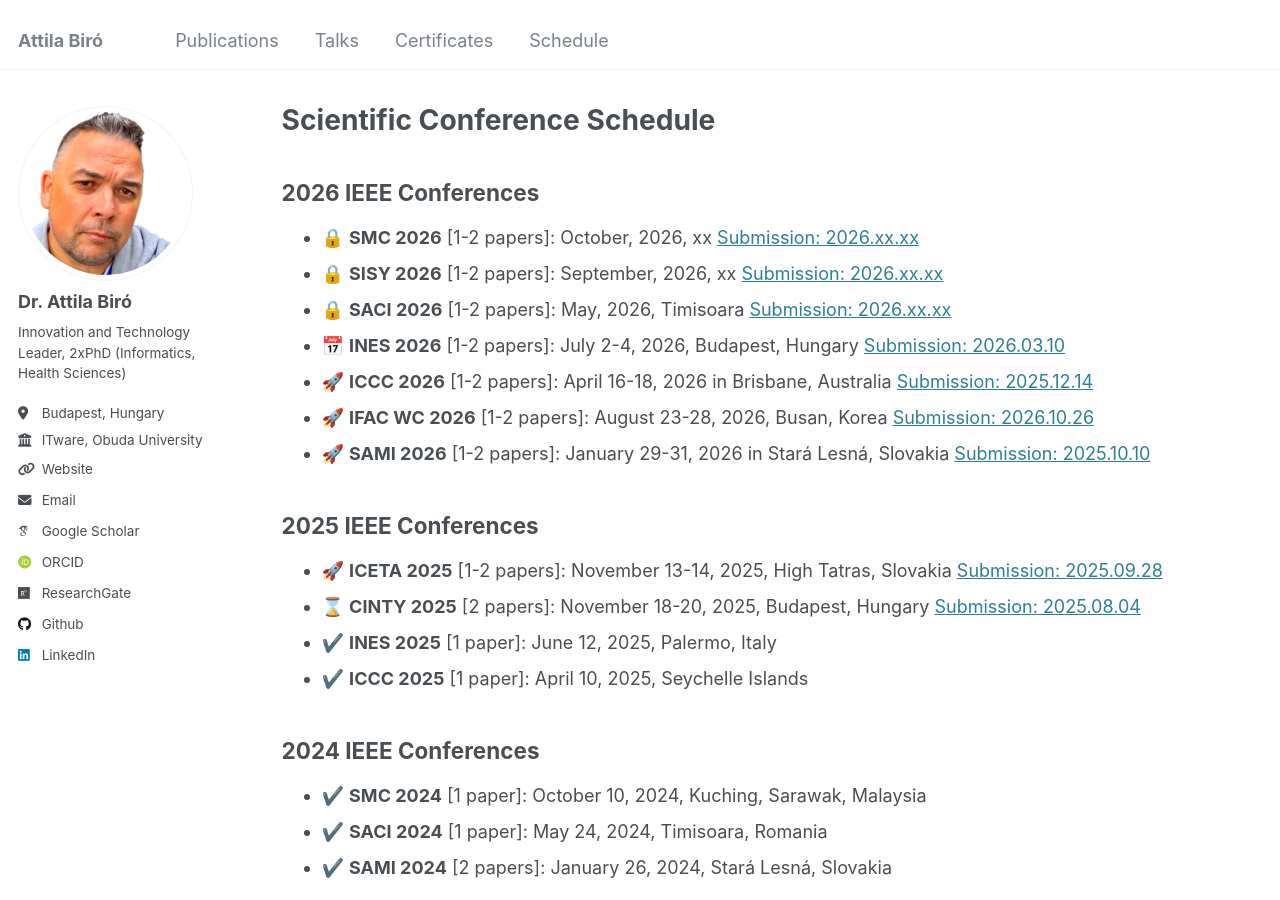
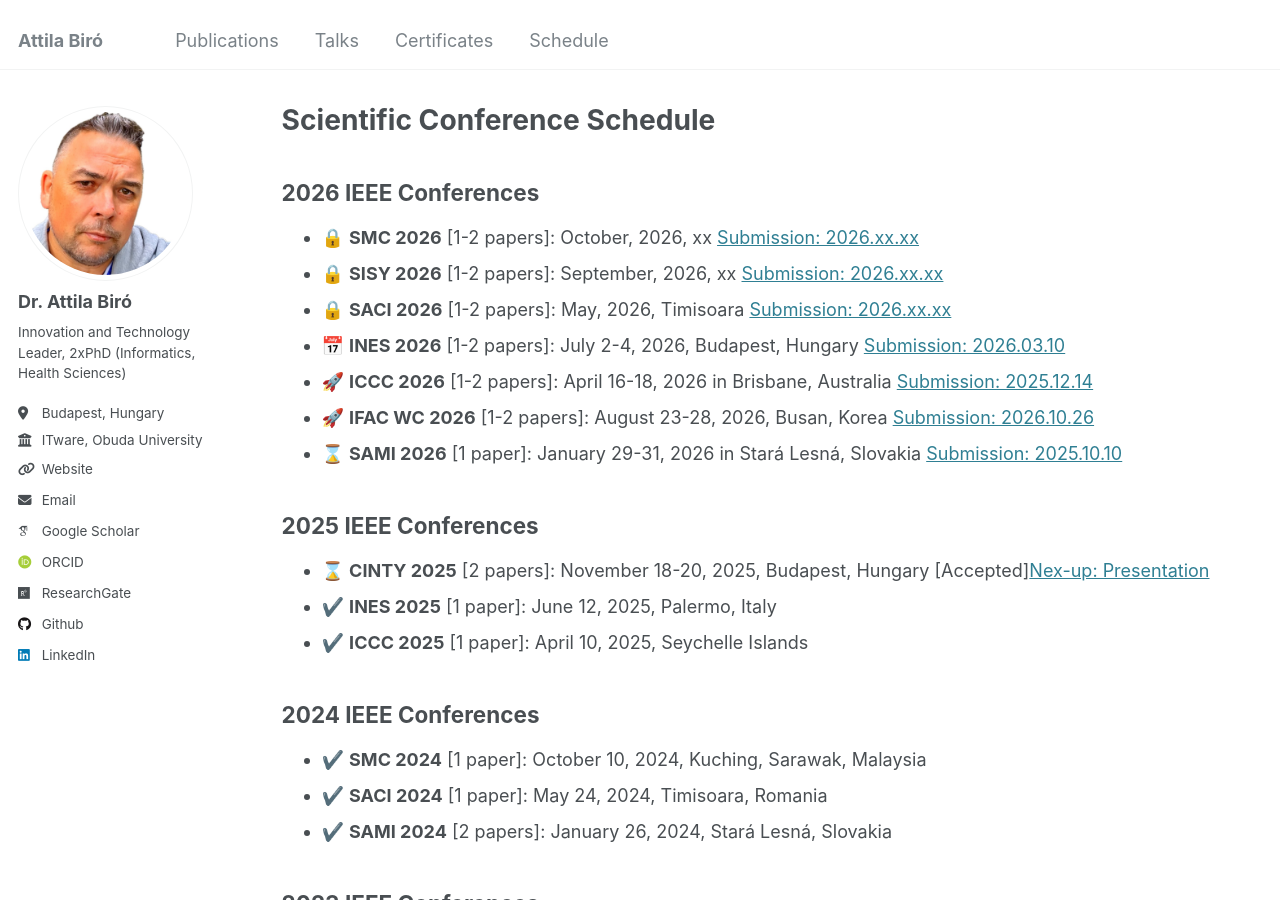
Before and after one commit to biroka/biroka.github.io, a Jekyll site: the page built from _pages/schedule.md, in a window 1280 px wide and 900 px high. Built offline with Jekyll 4.4.1, drawn with Linux system fonts in a browser that asks for light colours; emoji names are drawn with the system emoji font; some web fonts are replaced.

Commit message:
Update schedule.md

```diff
--- a/_pages/schedule.md
+++ b/_pages/schedule.md
@@ -12,11 +12,10 @@ author_profile: true
   * :date: **INES 2026** [1-2 papers]: July 2-4, 2026, Budapest, Hungary [Submission: 2026.03.10](http://www.ines-conf.org/ines-conf/2026index.html)
   * :rocket: **ICCC 2026** [1-2 papers]: April 16-18, 2026 in Brisbane, Australia [Submission: 2025.12.14](https://conf.uni-obuda.hu/iccc2026)
   * :rocket: **IFAC WC 2026** [1-2 papers]: August 23-28, 2026, Busan, Korea [Submission: 2026.10.26](https://www.ifac-control.org/conferences/ifac-world-congress-23rd-wc-2026tm)
-  * :rocket: **SAMI 2026** [1-2 papers]: January 29-31, 2026 in Stará Lesná, Slovakia [Submission: 2025.10.10](https://conf.uni-obuda.hu/sami2026)
+  * :hourglass: **SAMI 2026** [1 paper]: January 29-31, 2026 in Stará Lesná, Slovakia [Submission: 2025.10.10](https://conf.uni-obuda.hu/sami2026)
 
 ## 2025 IEEE Conferences
-  * :rocket: **ICETA 2025** [1-2 papers]: November 13-14, 2025, High Tatras, Slovakia [Submission: 2025.09.28](https://www.iceta.sk/)
-  * :hourglass: **CINTY 2025** [2 papers]: November 18-20, 2025, Budapest, Hungary [Submission: 2025.08.04](https://conf.uni-obuda.hu/cinti2025)
+  * :hourglass: **CINTY 2025** [2 papers]: November 18-20, 2025, Budapest, Hungary [Accepted][Nex-up: Presentation](https://conf.uni-obuda.hu/cinti2025)
   * :heavy_check_mark: **INES 2025** [1 paper]: June 12, 2025, Palermo, Italy
   * :heavy_check_mark: **ICCC 2025** [1 paper]: April 10, 2025, Seychelle Islands
 
```
